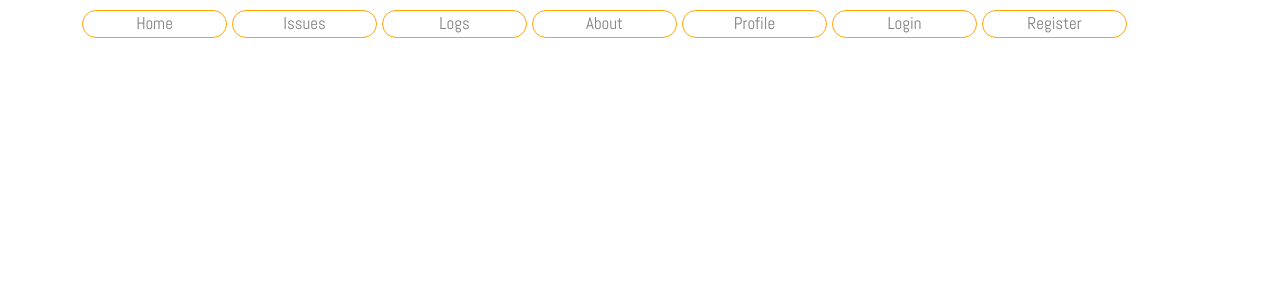
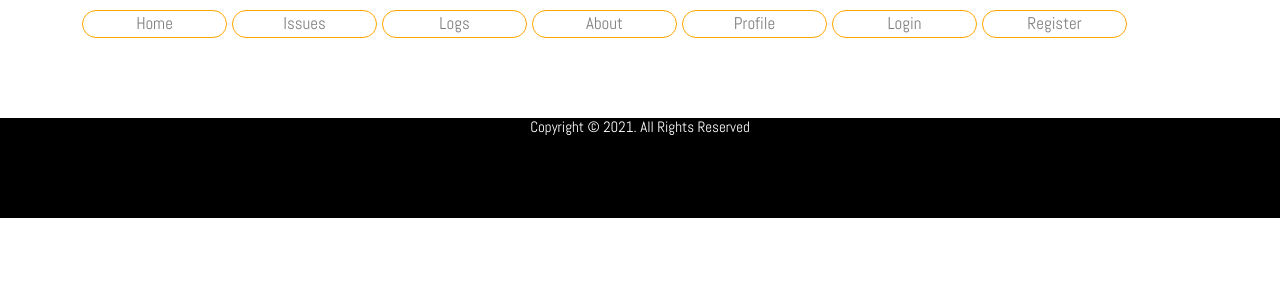
Before and after one commit to OkothPius/CRS, a Django app: page /crime/home/ in a window 1280 px wide. Shown: the part 60-360 px from the top of the page. Run offline with Django 3.2, Linux system fonts and the light colour scheme.

Commit message:
feat: update

```diff
--- a/crime/templates/crime/base.html
+++ b/crime/templates/crime/base.html
@@ -31,5 +31,12 @@
 		</nav>
 	</div>
 	<!-- {% block content %}{% endblock content%} -->
+
+
+	<footer>
+		<div class="footer">
+			<h5>Copyright &copy; 2021. All Rights Reserved</h5>
+		</div>
+	</footer>
 </body>
 </html>
```
